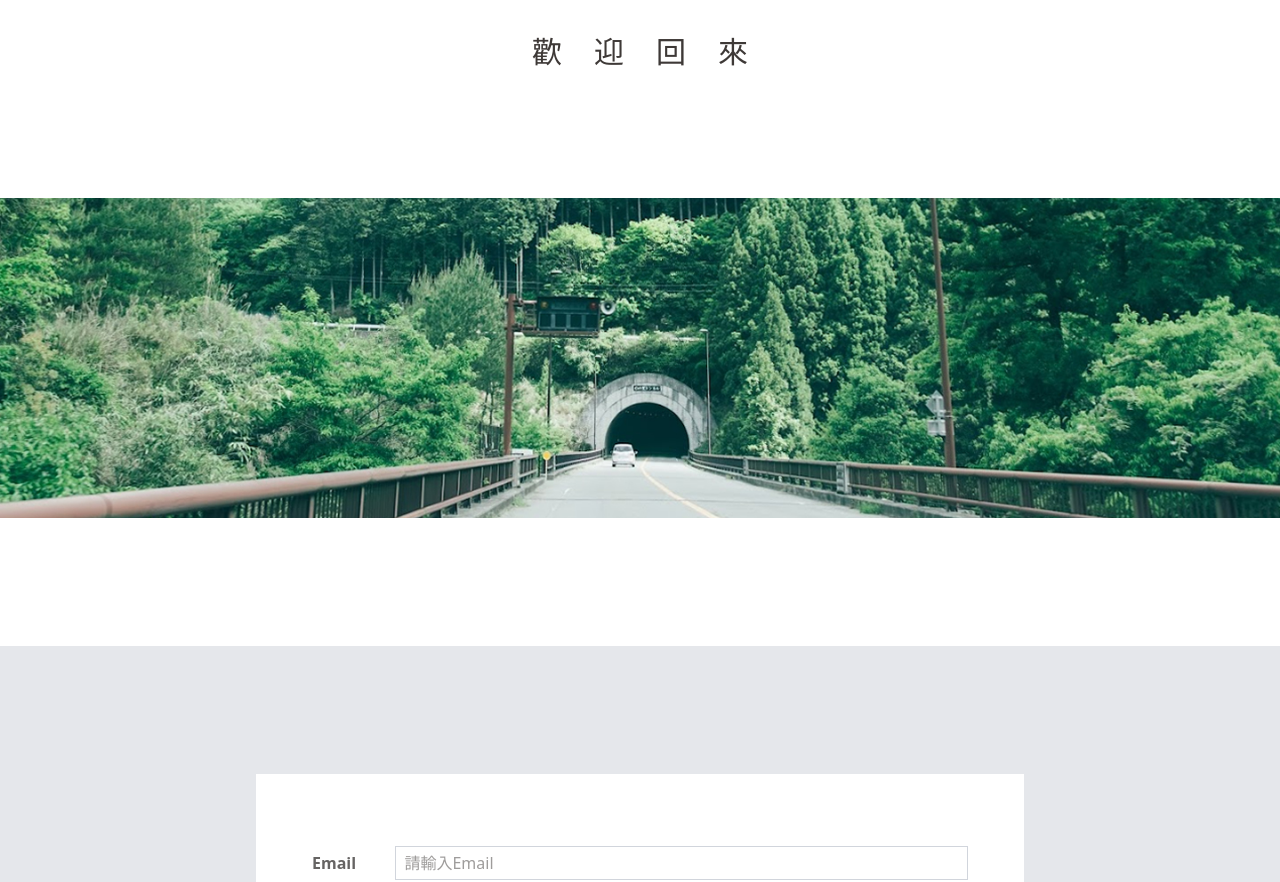
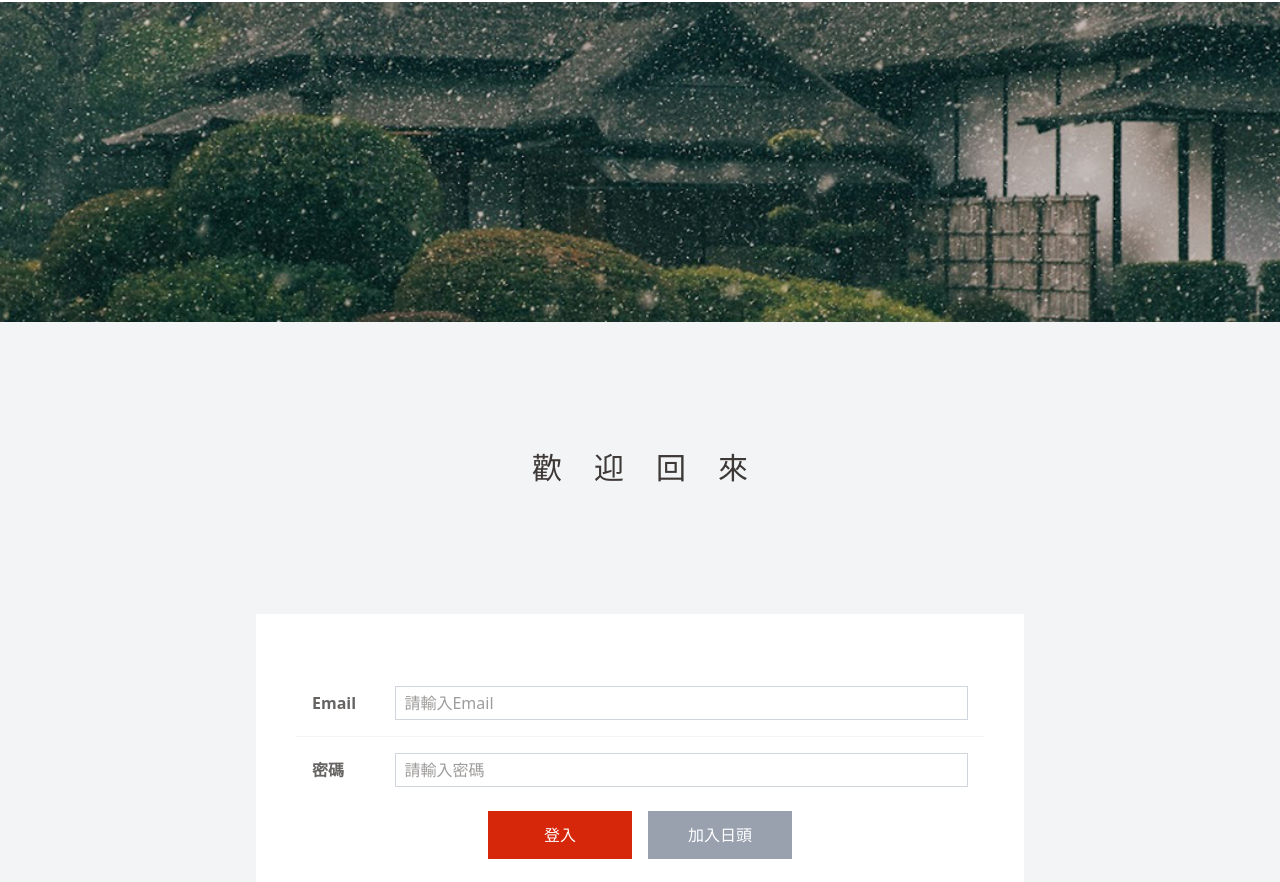
Before and after one commit to TT3x3/japan-hot-hot, a Vue app: page /login in a window 1280 px wide. Shown: the part 216-1098 px from the top of the page. Built offline with nearby package versions, Linux system fonts and the light colour scheme; what v-calendar would draw is missing.

Commit message:
Adjust layout for Login and Signup pages

```diff
--- a/src/pages/AppLogin.vue
+++ b/src/pages/AppLogin.vue
@@ -1,13 +1,13 @@
 <template>
-    <div class="flex flex-col gap-32 w-full">
-        <div class="flex justify-center items-center pt-8">
-            <h1 class="text-3xl text-center tracking-[2rem] pl-[2rem] text-base-heavy">歡迎回來</h1>
-        </div>
+    <div class="flex flex-col gap-32 w-full bg-gray-100">
         <!-- top -->
         <div class="relative h-80 overflow-hidden">
-            <img src="../assets/images/tour-banner.jpg" alt="tour-banner" class=" w-full h-full object-cover">
+            <img src="../assets/images/carousel-5.jpg" alt="" class=" w-full h-full object-cover">
         </div>
-        <div class="bg-gray-200">
+        <div>
+            <div class="flex justify-center items-center">
+                <h1 class="text-3xl text-center tracking-[2rem] pl-[2rem] text-base-heavy">歡迎回來</h1>
+            </div>
             <div class="mx-auto max-w-[80%] flex justify-between items-center">
                 <div class="flex flex-col gap-32 w-full justify-center">
                     <div></div>
--- a/src/pages/AppSignup.vue
+++ b/src/pages/AppSignup.vue
@@ -1,13 +1,13 @@
 <template>
-    <div class="flex flex-col gap-32 w-full">
-        <div class="flex justify-center items-center pt-8">
-            <h1 class="text-3xl text-center tracking-[2rem] pl-[2rem] text-base-heavy">加入日頭</h1>
-        </div>
+    <div class="flex flex-col gap-32 w-full bg-gray-100">
         <!-- top -->
         <div class="relative h-80 overflow-hidden">
-            <img src="../assets/images/tour-banner.jpg" alt="tour-banner" class=" w-full h-full object-cover">
+            <img src="../assets/images/carousel-5.jpg" alt="" class=" w-full h-full object-cover">
         </div>
-        <div class="bg-gray-200">
+        <div>
+            <div class="flex justify-center items-center">
+                <h1 class="text-3xl text-center tracking-[2rem] pl-[2rem] text-base-heavy">加入日頭</h1>
+            </div>
             <div class="mx-auto max-w-[80%] flex justify-between items-center">
                 <div class="flex flex-col gap-32 w-full justify-center">
                     <div></div>
@@ -22,8 +22,7 @@
                                         <input id="emailInput" type="email" v-model.trim="userInfo.email"
                                             @focus="errorInfo.email = ''"
                                             class="w-full border border-gray-300 px-2 py-1 text-base-heavy"
-                                            :class="{ 'border-hot-red': errorInfo.email }"
-                                            placeholder="請輸入Email">
+                                            :class="{ 'border-hot-red': errorInfo.email }" placeholder="請輸入Email">
                                     </div>
                                     <small v-if="errorInfo.email" class="text-sm text-end text-hot-red">{{
                                         errorInfo.email }}</small>
@@ -36,8 +35,7 @@
                                         <input id="passwordInput" type="password" v-model.trim="userInfo.password"
                                             @focus="errorInfo.password = ''"
                                             class="w-full border border-gray-300 px-2 py-1 text-base-heavy"
-                                            :class="{'border-hot-red':errorInfo.password}"
-                                            placeholder="請輸入密碼">
+                                            :class="{ 'border-hot-red': errorInfo.password }" placeholder="請輸入密碼">
                                     </div>
                                     <small v-if="errorInfo.password" class="text-sm text-end text-hot-red">{{
                                         errorInfo.password }}</small>
@@ -51,8 +49,7 @@
                                             v-model.trim="userInfo.confirmPassword"
                                             @focus="errorInfo.confirmPassword = ''"
                                             class="w-full border border-gray-300 px-2 py-1 text-base-heavy"
-                                            :class="{'border-hot-red':errorInfo.confirmPassword}"
-                                            placeholder="請輸入確認密碼">
+                                            :class="{ 'border-hot-red': errorInfo.confirmPassword }" placeholder="請輸入確認密碼">
                                     </div>
                                     <small v-if="errorInfo.confirmPassword" class="text-sm text-end text-hot-red">{{
                                         errorInfo.confirmPassword }}</small>
@@ -65,8 +62,7 @@
                                         <input id="usernameInput" type="text" v-model.trim="userInfo.username"
                                             @focus="errorInfo.username = ''"
                                             class="w-full border border-gray-300 px-2 py-1 text-base-heavy"
-                                            :class="{'border-hot-red':errorInfo.username}"
-                                            placeholder="請輸入會員名稱">
+                                            :class="{ 'border-hot-red': errorInfo.username }" placeholder="請輸入會員名稱">
                                     </div>
                                     <small v-if="errorInfo.username" class="text-sm text-end text-hot-red">{{
                                         errorInfo.username }}</small>
@@ -79,8 +75,7 @@
                                         <input id="phoneInput" type="tel" v-model.trim="userInfo.phone"
                                             @focus="errorInfo.phone = ''"
                                             class="w-full border border-gray-300 px-2 py-1 text-base-heavy"
-                                            :class="{'border-hot-red':errorInfo.phone}"
-                                            placeholder="請輸入手機號碼">
+                                            :class="{ 'border-hot-red': errorInfo.phone }" placeholder="請輸入手機號碼">
                                     </div>
                                     <small v-if="errorInfo.phone" class="text-sm text-end text-hot-red">{{
                                         errorInfo.phone }}</small>
@@ -93,8 +88,7 @@
                                         <input id="addressInput" type="text" v-model.trim="userInfo.address"
                                             @focus="errorInfo.address = ''"
                                             class="w-full border border-gray-300 px-2 py-1 text-base-heavy"
-                                            :class="{'border-hot-red':errorInfo.address}"
-                                            placeholder="請輸入地址">
+                                            :class="{ 'border-hot-red': errorInfo.address }" placeholder="請輸入地址">
                                     </div>
                                     <small v-if="errorInfo.address" class="text-sm text-end text-hot-red">{{
                                         errorInfo.address }}</small>
```
